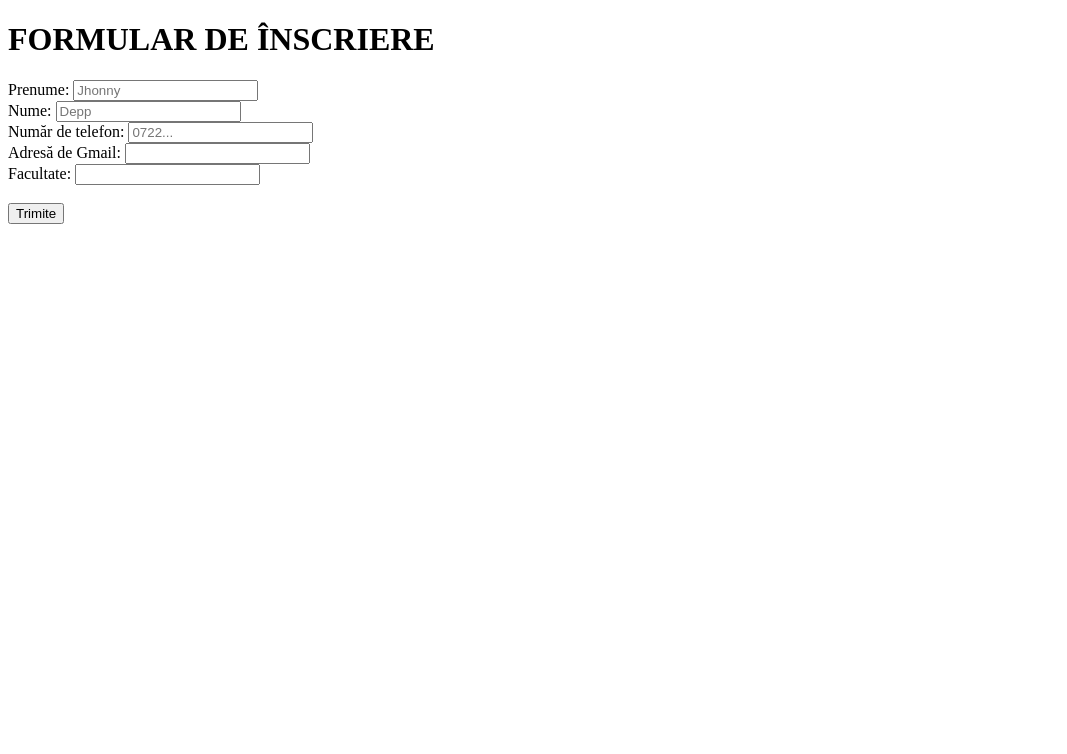
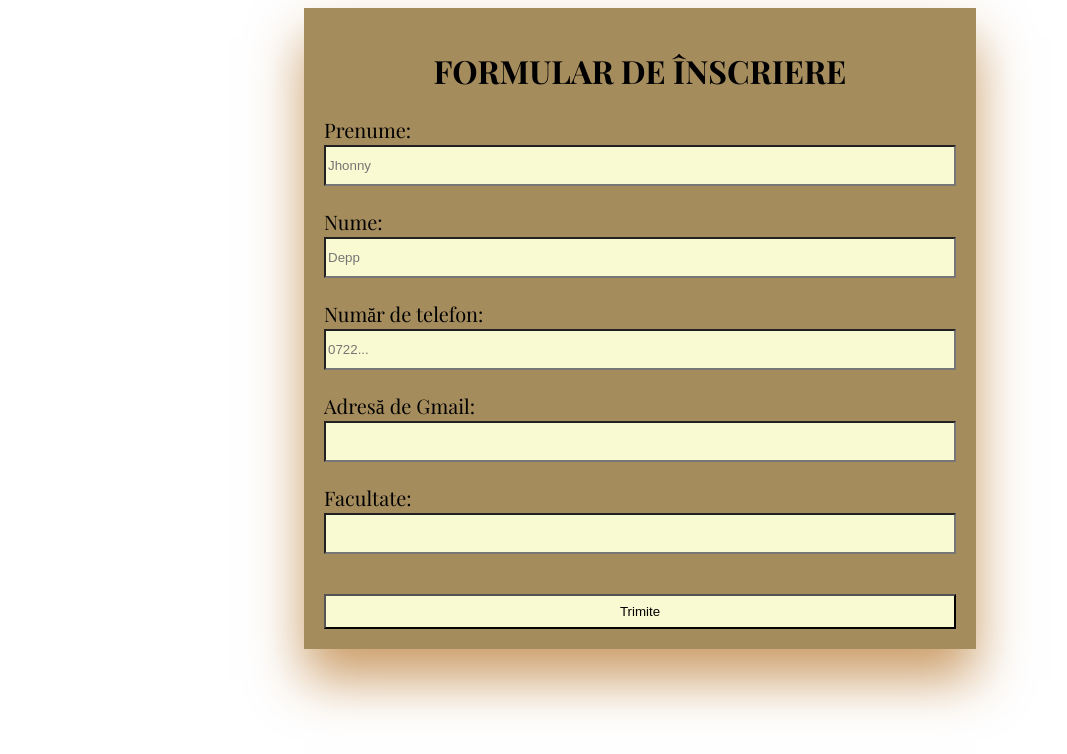
Before and after one commit to soniaoanad-source/formularinscriere, a plain HTML site: page index.html in a window 1280 px wide. Shown: the whole page, without its empty margins (0-1067 px from the left). Drawn offline with nearby package versions, Linux system fonts and the light colour scheme; a web font is replaced by a local one.

Commit message:
Update index.html

```diff
--- a/index.html
+++ b/index.html
@@ -11,7 +11,7 @@
     <meta charset="UTF-8">
     <meta name="viewport" content="width=device-width, initial-scale=1.0">
     <title>Document</title>
-<link rel="stylesheet" href="form.css">
+<link rel="stylesheet" href="ceamscris2.css">
     <body>
 
     <form id="formular">
```
